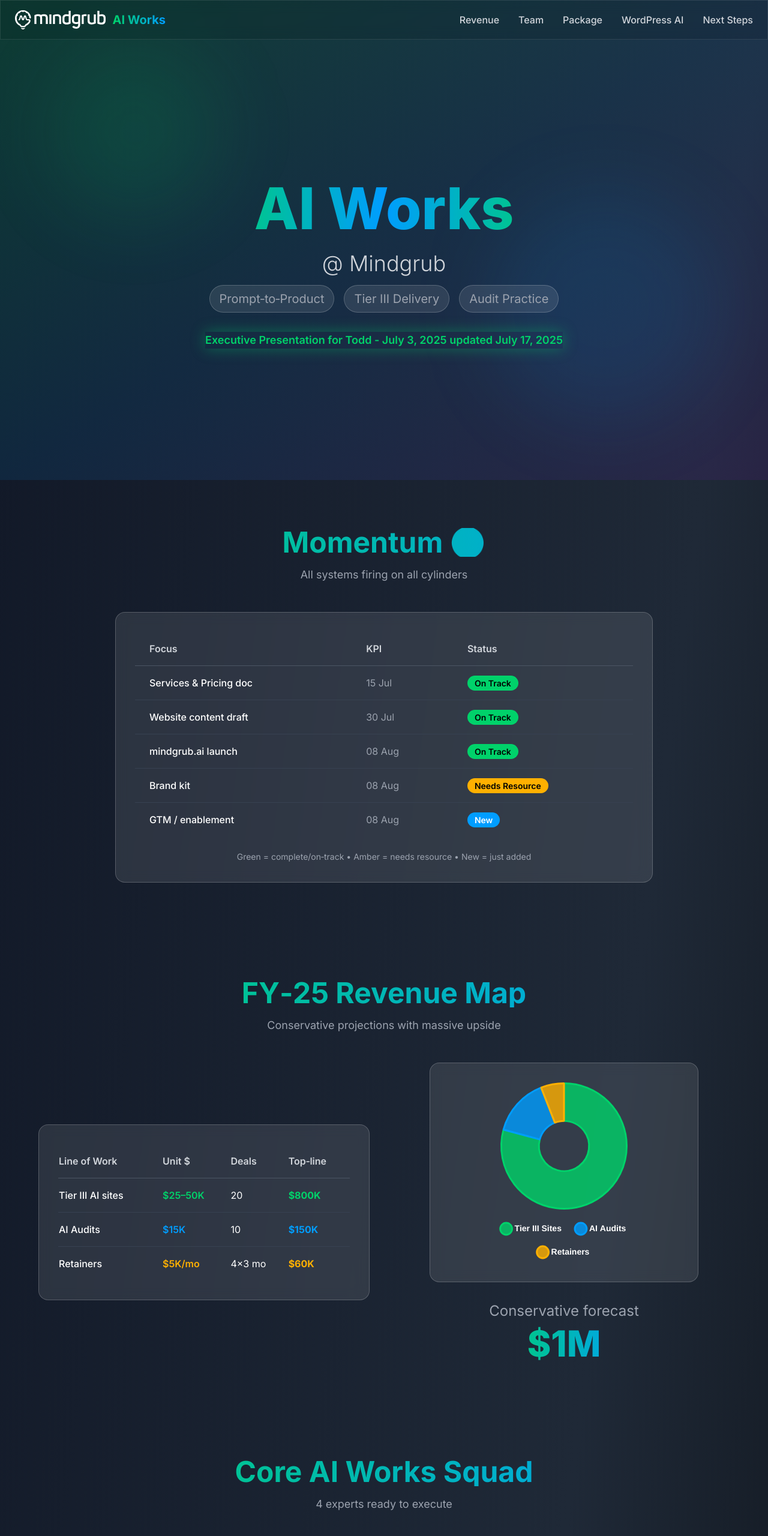
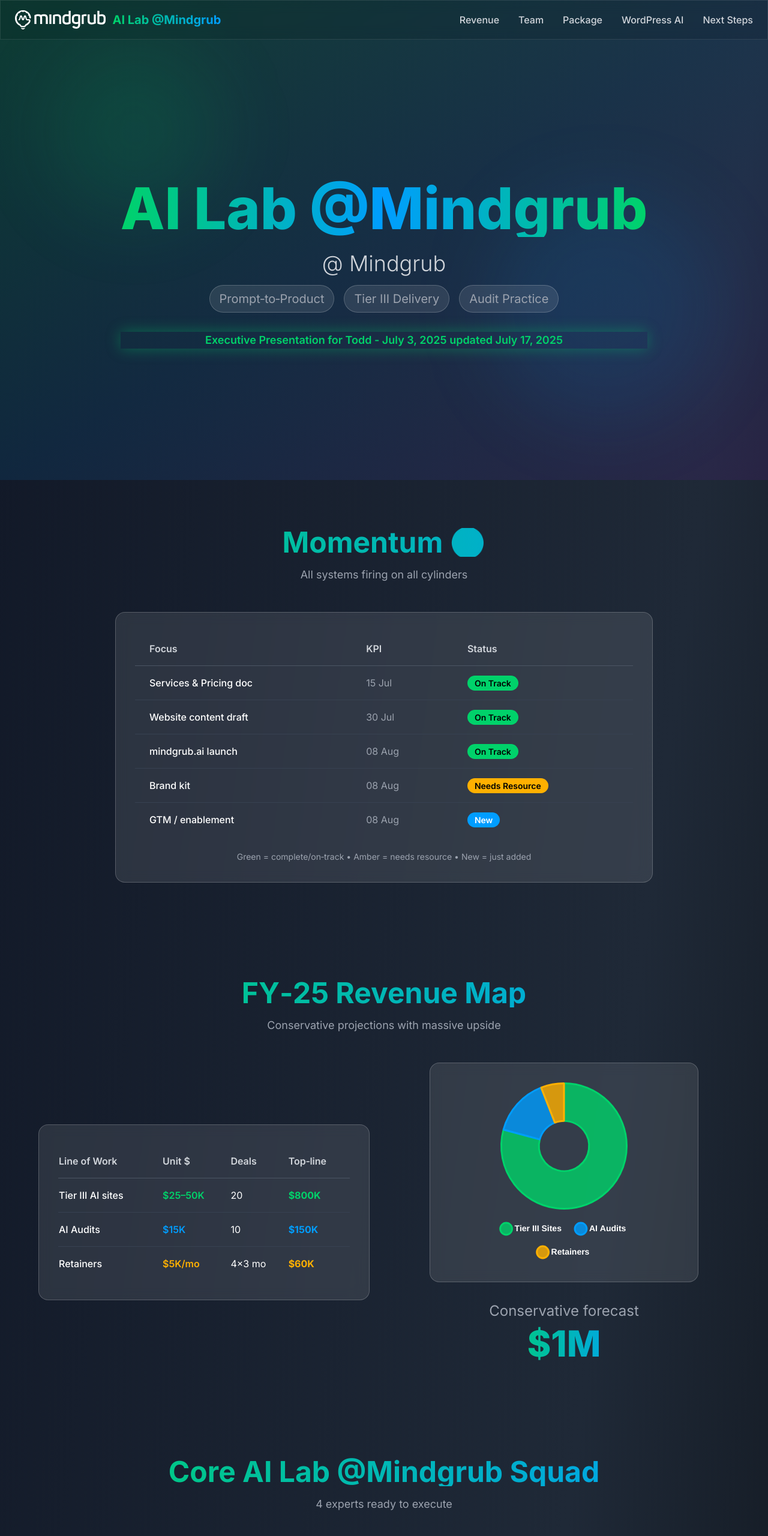
Before and after one commit to w4ester/mindgrubAI, a plain HTML site: page presentation/index.html in a window 1280 px wide. Shown: the top 2560 px of the page at 60% size. Drawn offline with nearby package versions, Linux system fonts and the light colour scheme.

Commit message:
Update index.html

```diff
--- a/presentation/index.html
+++ b/presentation/index.html
@@ -3,8 +3,8 @@
 <head>
     <meta charset="UTF-8">
     <meta name="viewport" content="width=device-width, initial-scale=1.0">
-    <title>Mindgrub AI Works – Executive Proposal</title>
-    <meta name="description" content="Executive presentation for Mindgrub AI Works business proposal including revenue forecasts, team structure, and compensation package.">
+    <title>AI Lab @Mindgrub – Executive Proposal</title>
+    <meta name="description" content="Executive presentation for AI Lab @Mindgrub business proposal including revenue forecasts, team structure, and compensation package.">
 
     <!-- Favicon -->
     <link rel="icon" type="image/svg+xml" href="../shared/images/useMindgrubLogoFooter.svg">
@@ -67,7 +67,7 @@
             <div class="flex justify-between items-center">
                 <a href="../index.html" class="flex items-center space-x-3 group">
                     <img src="../shared/images/useMindgrubLogoFooter.svg" alt="Mindgrub AI" class="h-8 w-auto filter brightness-0 invert group-hover:scale-110 transition-transform">
-                    <span class="text-xl font-bold bg-gradient-to-r from-mg-green to-mg-blue bg-clip-text text-transparent">AI Works</span>
+                    <span class="text-xl font-bold bg-gradient-to-r from-mg-green to-mg-blue bg-clip-text text-transparent">AI Lab @Mindgrub</span>
                 </a>
                 <div class="hidden md:flex space-x-8">
                     <a href="#revenue" class="text-gray-300 hover:text-mg-green transition-colors font-medium">Revenue</a>
@@ -88,7 +88,7 @@
 
         <div class="relative z-10 text-center px-6 animate-slide-up">
             <h1 class="text-6xl md:text-8xl font-black mb-6 bg-gradient-to-r from-mg-green via-mg-blue to-mg-green bg-clip-text text-transparent">
-                AI Works
+                AI Lab @Mindgrub
             </h1>
             <h2 class="text-3xl md:text-4xl font-light mb-4 text-gray-300">@ Mindgrub</h2>
             <div class="flex flex-wrap justify-center gap-4 mb-8 text-lg md:text-xl text-gray-400">
@@ -223,7 +223,7 @@
     <section id="team" class="py-20 px-6">
         <div class="container mx-auto">
             <h2 class="text-5xl font-bold text-center mb-4 bg-gradient-to-r from-mg-green to-mg-blue bg-clip-text text-transparent">
-                Core AI Works Squad
+                Core AI Lab @Mindgrub Squad
             </h2>
             <p class="text-center text-gray-400 mb-12 text-lg">4 experts ready to execute</p>
 
@@ -773,7 +773,7 @@
                                 <p class="text-gray-400 text-sm">Operational Blueprint</p>
                             </div>
                         </div>
-                        <p class="text-gray-300 text-sm">Complete implementation roadmap, timelines, and success metrics for AI Works launch and scale.</p>
+                        <p class="text-gray-300 text-sm">Complete implementation roadmap, timelines, and success metrics for AI Lab @Mindgrub launch and scale.</p>
                     </a>
 
                     <a href="https://github.com/w4ester/jakeCarsAI" target="_blank" class="glass rounded-2xl p-6 hover:scale-105 transition-transform group">
@@ -799,7 +799,7 @@
                                 <p class="text-gray-400 text-sm">Coming Soon</p>
                             </div>
                         </div>
-                        <p class="text-gray-300 text-sm">Additional client projects and case studies will be added as we scale the AI Works practice.</p>
+                        <p class="text-gray-300 text-sm">Additional client projects and case studies will be added as we scale the AI Lab @Mindgrub practice.</p>
                     </div>
                 </div>
             </div>
```
